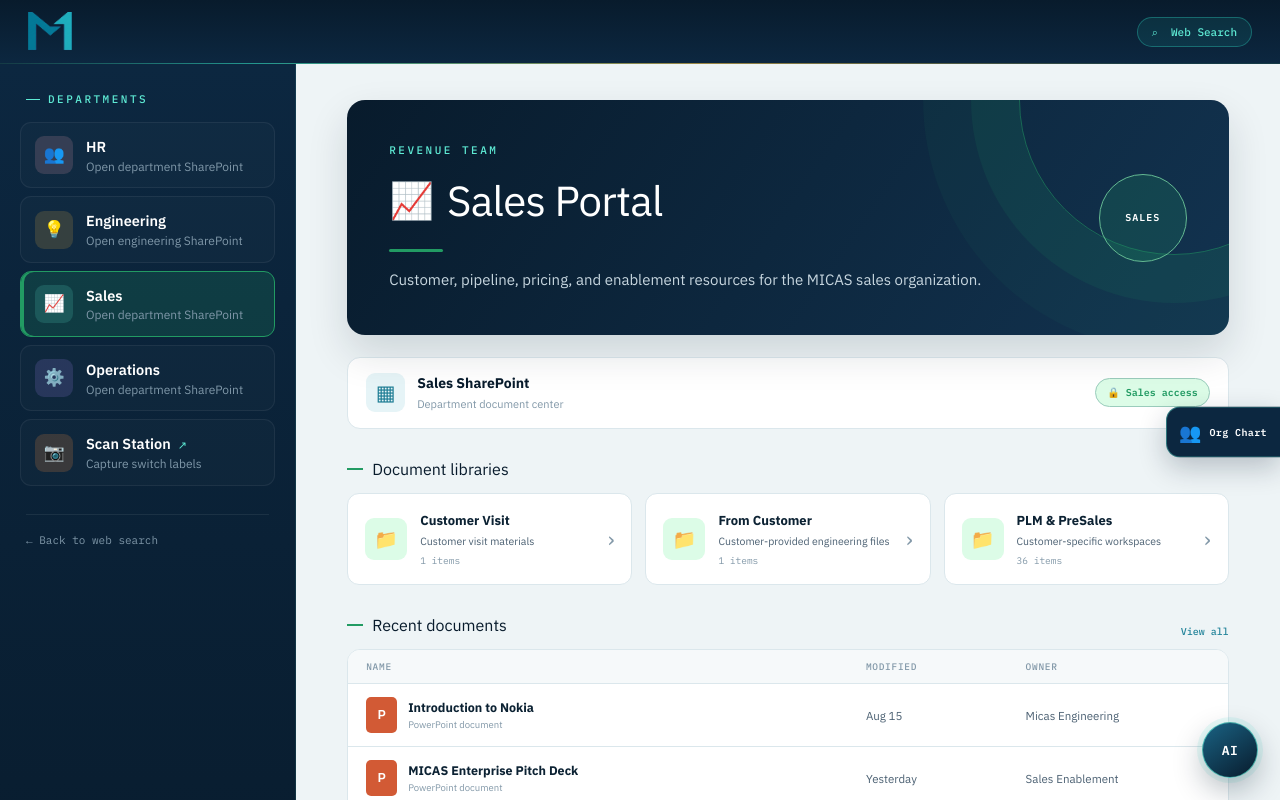
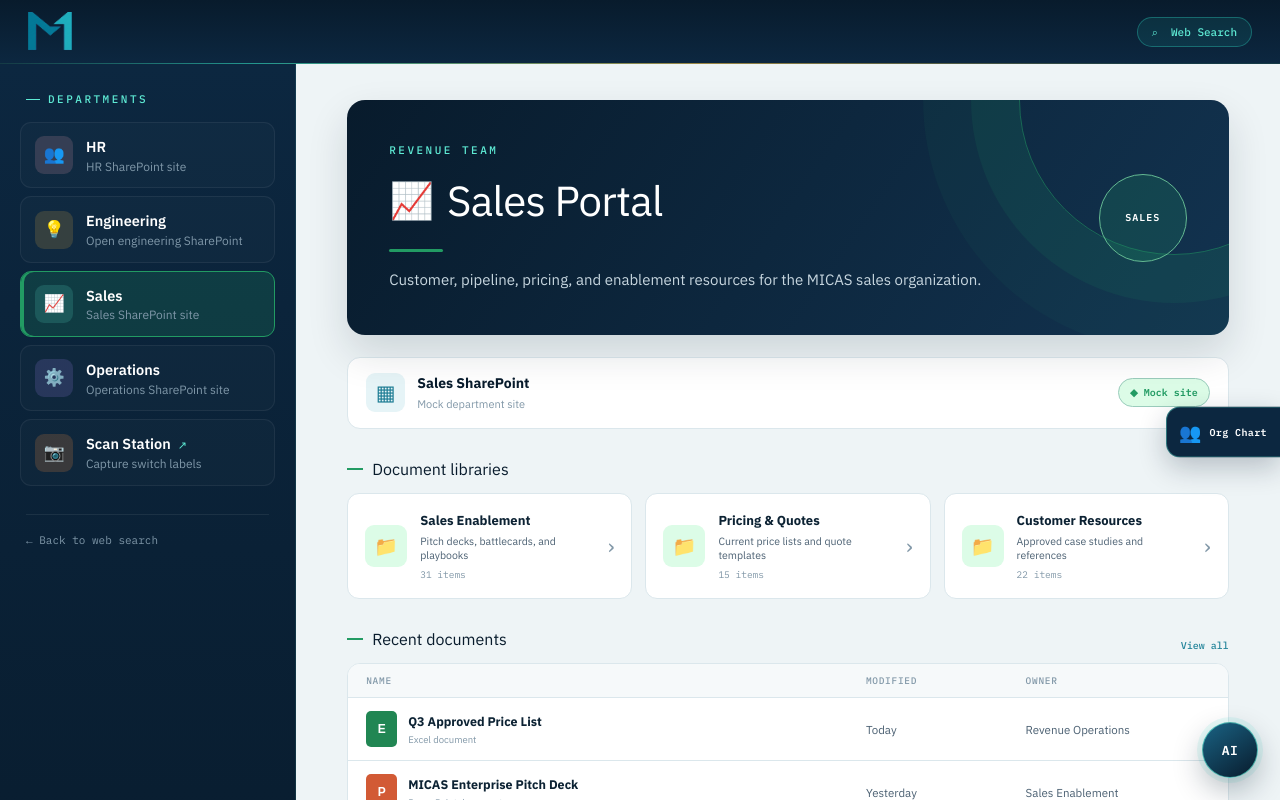
Before and after one commit to vihpol/internal-website, a Next.js app in the folder frontend/: page /sales in a window 1280 px wide. Shown: the top 800 px of the page. Built offline with nearby package versions, Linux system fonts and the light colour scheme.

Commit message:
Add mock department SharePoint sites

```diff
--- a/frontend/src/app/components/DepartmentPortal.tsx
+++ b/frontend/src/app/components/DepartmentPortal.tsx
@@ -14,13 +14,14 @@
   updates: { title: string; meta: string }[];
   libraries: { icon: string; title: string; description: string; items: number; href?: string }[];
   documents: { type: "Word" | "Excel" | "PowerPoint" | "PDF"; title: string; modified: string; owner: string; href?: string }[];
+  mock?: boolean;
 };
 
 const navigation = [
-  { name: "HR", href: "https://netorgft13495013.sharepoint.com/sites/micas-engineering", icon: "👥", tone: "hr", description: "Open department SharePoint" },
+  { name: "HR", href: "/hr", icon: "👥", tone: "hr", description: "HR SharePoint site" },
   { name: "Engineering", href: "https://netorgft13495013.sharepoint.com/sites/micas-engineering", icon: "💡", tone: "presales", description: "Open engineering SharePoint" },
-  { name: "Sales", href: "https://netorgft13495013.sharepoint.com/sites/micas-engineering", icon: "📈", tone: "sales", description: "Open department SharePoint" },
-  { name: "Operations", href: "https://netorgft13495013.sharepoint.com/sites/micas-engineering", icon: "⚙️", tone: "ops", description: "Open department SharePoint" },
+  { name: "Sales", href: "/sales", icon: "📈", tone: "sales", description: "Sales SharePoint site" },
+  { name: "Operations", href: "/operations", icon: "⚙️", tone: "ops", description: "Operations SharePoint site" },
   { name: "Scan Station", href: "http://192.168.1.185:3000/", icon: "📷", tone: "scanstation", description: "Capture switch labels", external: true },
 ];
 
@@ -63,15 +64,15 @@
           </header>
 
           <section className="sharepoint-toolbar" aria-label="Document library controls">
-            <div><span className="sharepoint-grid-mark" aria-hidden="true">▦</span><div><strong>{data.name} SharePoint</strong><small>Department document center</small></div></div>
-            <span className="sharepoint-access">🔒 {data.name} access</span>
+            <div><span className="sharepoint-grid-mark" aria-hidden="true">▦</span><div><strong>{data.name} SharePoint</strong><small>{data.mock ? "Mock department site" : "Department document center"}</small></div></div>
+            <span className="sharepoint-access">{data.mock ? "◆ Mock site" : `🔒 ${data.name} access`}</span>
           </section>
 
           <section className="sharepoint-libraries" aria-label={`${data.name} document libraries`}>
             <div className="department-section-heading"><span /> <h2>Document libraries</h2></div>
             <div className="sharepoint-library-grid">
               {data.libraries.map((library) => (
-                <a href={library.href ?? "https://netorgft13495013.sharepoint.com/sites/micas-engineering"} target="_blank" rel="noreferrer" key={library.title}>
+                <a href={library.href ?? "#"} key={library.title}>
                   <span className="sharepoint-folder" aria-hidden="true">{library.icon}</span>
                   <span><strong>{library.title}</strong><small>{library.description}</small><em>{library.items} items</em></span>
                   <b aria-hidden="true">›</b>
@@ -85,13 +86,13 @@
             <div className="sharepoint-table" role="table" aria-label={`${data.name} recent documents`}>
               <div className="sharepoint-row sharepoint-row-head" role="row"><span>Name</span><span>Modified</span><span>Owner</span></div>
               {data.documents.map((document) => (
-                <a className="sharepoint-row" href={document.href ?? "https://netorgft13495013.sharepoint.com/sites/micas-engineering"} target="_blank" rel="noreferrer" role="row" key={document.title}>
+                <a className="sharepoint-row" href={document.href ?? "#"} role="row" key={document.title}>
                   <span className="sharepoint-file"><i className={`file-${document.type.toLowerCase()}`}>{document.type.charAt(0)}</i><span><strong>{document.title}</strong><small>{document.type} document</small></span></span>
                   <span>{document.modified}</span><span>{document.owner}</span>
                 </a>
               ))}
             </div>
-            <p className="sharepoint-notice">🔐 Opens in Microsoft SharePoint. Employees will be asked to sign in when needed, and existing permissions determine access.</p>
+            <p className="sharepoint-notice">{data.mock ? "◆ Demonstration content only. This mock site is ready to be connected to the department’s real SharePoint URL later." : "🔐 Opens in Microsoft SharePoint. Employees will be asked to sign in when needed, and existing permissions determine access."}</p>
           </section>
         </section>
       </div>
--- a/frontend/src/app/hr/page.tsx
+++ b/frontend/src/app/hr/page.tsx
@@ -3,7 +3,7 @@
 export default function HRPage() {
   return <DepartmentPortal data={{
     name: "HR", eyebrow: "People & Culture", icon: "👥", accent: "#d85b67", soft: "#fee2e2",
-    welcome: "Your home for employee resources, benefits, time off, policies, learning, and company culture.",
+    welcome: "Your home for employee resources, benefits, time off, policies, learning, and company culture.", mock: true,
     highlights: [
       { label: "Time-off balance", value: "14 days", note: "Available this year" },
       { label: "Company holidays", value: "4", note: "Remaining in 2026" },
@@ -21,12 +21,12 @@
       { title: "New manager learning series", meta: "Learning & Development · July 15" },
     ],
     libraries: [
-      { icon: "📁", title: "Factory Policy", description: "Engineering factory policies", items: 3, href: "https://netorgft13495013.sharepoint.com/sites/micas-engineering/Shared%20Documents/Factory%20policy" },
-      { icon: "📁", title: "General", description: "General engineering documents", items: 2, href: "https://netorgft13495013.sharepoint.com/sites/micas-engineering/Shared%20Documents/General" },
-      { icon: "📁", title: "Engineering Documents", description: "Open the complete document library", items: 28, href: "https://netorgft13495013.sharepoint.com/sites/micas-engineering/Shared%20Documents" },
+      { icon: "📁", title: "Policies & Handbooks", description: "Workplace policies and employee guidance", items: 18 },
+      { icon: "📁", title: "Benefits", description: "Plans, enrollment, and wellness resources", items: 12 },
+      { icon: "📁", title: "Forms & Templates", description: "HR requests and standard forms", items: 9 },
     ],
     documents: [
-      { type: "PowerPoint", title: "Pre-Installed Software for Shipment", modified: "Apr 7", owner: "Micas Engineering", href: "https://netorgft13495013.sharepoint.com/sites/micas-engineering/_layouts/15/Doc.aspx?sourcedoc=%7B9549D8A5-5307-4333-B413-D0CCBAEEC418%7D&file=Pre-Installed%20Software%20for%20Shipment%20of%20Micas%20Networks%20Full%20Series%20Whitebox%20Products.pptx&action=default&mobileredirect=true" },
+      { type: "PDF", title: "MICAS Employee Handbook 2026", modified: "Today", owner: "People Operations" },
       { type: "Word", title: "Paid Time Off Policy", modified: "Jul 18", owner: "HR Team" },
       { type: "Excel", title: "2026 Holiday Calendar", modified: "Jul 12", owner: "People Operations" },
       { type: "PowerPoint", title: "New Hire Orientation", modified: "Jul 8", owner: "HR Team" },
--- a/frontend/src/app/operations/page.tsx
+++ b/frontend/src/app/operations/page.tsx
@@ -3,7 +3,7 @@
 export default function OperationsPage() {
   return <DepartmentPortal data={{
     name: "Operations", eyebrow: "Business Operations", icon: "⚙️", accent: "#7355c6", soft: "#ede9fe",
-    welcome: "Systems, inventory, facilities, shipping, and service resources that keep MICAS running smoothly.",
+    welcome: "Systems, inventory, facilities, shipping, and service resources that keep MICAS running smoothly.", mock: true,
     highlights: [
       { label: "Open requests", value: "17", note: "6 assigned today" },
       { label: "Systems online", value: "11/12", note: "One maintenance window" },
@@ -21,12 +21,12 @@
       { title: "Equipment return process updated", meta: "Business Operations · July 15" },
     ],
     libraries: [
-      { icon: "📁", title: "IT Related", description: "Engineering IT planning documents", items: 1, href: "https://netorgft13495013.sharepoint.com/sites/micas-engineering/Shared%20Documents/IT%20related" },
-      { icon: "📁", title: "San Jose HQ Lab", description: "Lab operations and resources", items: 5, href: "https://netorgft13495013.sharepoint.com/sites/micas-engineering/Shared%20Documents/San%20Jose%20HQ%20Lab" },
-      { icon: "📁", title: "Technical Support", description: "Technical support workspace", items: 0, href: "https://netorgft13495013.sharepoint.com/sites/micas-engineering/Shared%20Documents/Technical%20Support" },
+      { icon: "📁", title: "Standard Procedures", description: "Approved operating procedures", items: 28 },
+      { icon: "📁", title: "Inventory & Assets", description: "Inventory records and asset documents", items: 19 },
+      { icon: "📁", title: "Shipping & Logistics", description: "Shipping, receiving, and returns", items: 14 },
     ],
     documents: [
-      { type: "Word", title: "IT Plan", modified: "Dec 11", owner: "Micas Engineering", href: "https://netorgft13495013.sharepoint.com/sites/micas-engineering/_layouts/15/Doc.aspx?sourcedoc=%7BE88471A3-B4F2-4BD0-A3B5-7C6FB8E97C27%7D&file=IT%20plan.docx&action=default&mobileredirect=true" },
+      { type: "Word", title: "Warehouse Receiving Procedure", modified: "Today", owner: "Facilities" },
       { type: "Excel", title: "Network Equipment Inventory", modified: "Today", owner: "Operations" },
       { type: "PDF", title: "Equipment Return Process", modified: "Jul 15", owner: "Business Operations" },
       { type: "PowerPoint", title: "Operations Safety Training", modified: "Jul 9", owner: "Facilities" },
--- a/frontend/src/app/page.tsx
+++ b/frontend/src/app/page.tsx
@@ -9,10 +9,10 @@
 type SearchResponse = { query: string; results: SearchResult[]; suggestions: string[] };
 
 const departments = [
-  { name: "HR", href: "https://netorgft13495013.sharepoint.com/sites/micas-engineering", icon: "👥", tone: "hr", description: "Open department SharePoint" },
+  { name: "HR", href: "/hr", icon: "👥", tone: "hr", description: "HR SharePoint site" },
   { name: "Engineering", href: "https://netorgft13495013.sharepoint.com/sites/micas-engineering", icon: "💡", tone: "presales", description: "Open engineering SharePoint" },
-  { name: "Sales", href: "https://netorgft13495013.sharepoint.com/sites/micas-engineering", icon: "📈", tone: "sales", description: "Open department SharePoint" },
-  { name: "Operations", href: "https://netorgft13495013.sharepoint.com/sites/micas-engineering", icon: "⚙️", tone: "ops", description: "Open department SharePoint" },
+  { name: "Sales", href: "/sales", icon: "📈", tone: "sales", description: "Sales SharePoint site" },
+  { name: "Operations", href: "/operations", icon: "⚙️", tone: "ops", description: "Operations SharePoint site" },
   { name: "Scan Station", href: "http://192.168.1.185:3000/", icon: "📷", tone: "scanstation", description: "Capture switch labels", external: true },
 ];
 
--- a/frontend/src/app/sales/page.tsx
+++ b/frontend/src/app/sales/page.tsx
@@ -3,7 +3,7 @@
 export default function SalesPage() {
   return <DepartmentPortal data={{
     name: "Sales", eyebrow: "Revenue Team", icon: "📈", accent: "#229b63", soft: "#dcfce7",
-    welcome: "Customer, pipeline, pricing, and enablement resources for the MICAS sales organization.",
+    welcome: "Customer, pipeline, pricing, and enablement resources for the MICAS sales organization.", mock: true,
     highlights: [
       { label: "Open opportunities", value: "34", note: "Across all regions" },
       { label: "Closing this month", value: "9", note: "4 currently committed" },
@@ -21,12 +21,12 @@
       { title: "Partner registration process updated", meta: "Channel Sales · July 15" },
     ],
     libraries: [
-      { icon: "📁", title: "Customer Visit", description: "Customer visit materials", items: 1, href: "https://netorgft13495013.sharepoint.com/sites/micas-engineering/Shared%20Documents/Customer%20Visit" },
-      { icon: "📁", title: "From Customer", description: "Customer-provided engineering files", items: 1, href: "https://netorgft13495013.sharepoint.com/sites/micas-engineering/Shared%20Documents/From%20Customer" },
-      { icon: "📁", title: "PLM & PreSales", description: "Customer-specific workspaces", items: 36, href: "https://netorgft13495013.sharepoint.com/sites/micas-engineering/Shared%20Documents/PLM%20%26%20Presales" },
+      { icon: "📁", title: "Sales Enablement", description: "Pitch decks, battlecards, and playbooks", items: 31 },
+      { icon: "📁", title: "Pricing & Quotes", description: "Current price lists and quote templates", items: 15 },
+      { icon: "📁", title: "Customer Resources", description: "Approved case studies and references", items: 22 },
     ],
     documents: [
-      { type: "PowerPoint", title: "Introduction to Nokia", modified: "Aug 15", owner: "Micas Engineering", href: "https://netorgft13495013.sharepoint.com/sites/micas-engineering/_layouts/15/Doc.aspx?sourcedoc=%7B8C1CD6F9-A06B-4D2A-890F-7313CF03DCF3%7D&file=Introduction%20to%20Nokia.pptx&action=default&mobileredirect=true" },
+      { type: "Excel", title: "Q3 Approved Price List", modified: "Today", owner: "Revenue Operations" },
       { type: "PowerPoint", title: "MICAS Enterprise Pitch Deck", modified: "Yesterday", owner: "Sales Enablement" },
       { type: "Word", title: "Customer Quote Template", modified: "Jul 16", owner: "Deal Desk" },
       { type: "PDF", title: "Customer Success Stories", modified: "Jul 10", owner: "Marketing" },
```
